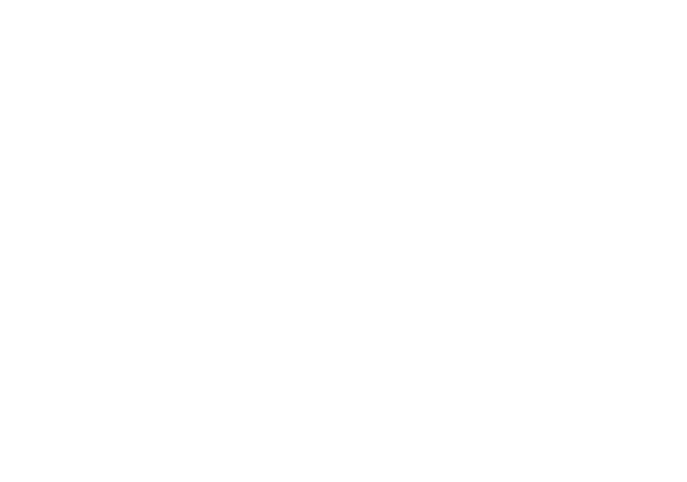
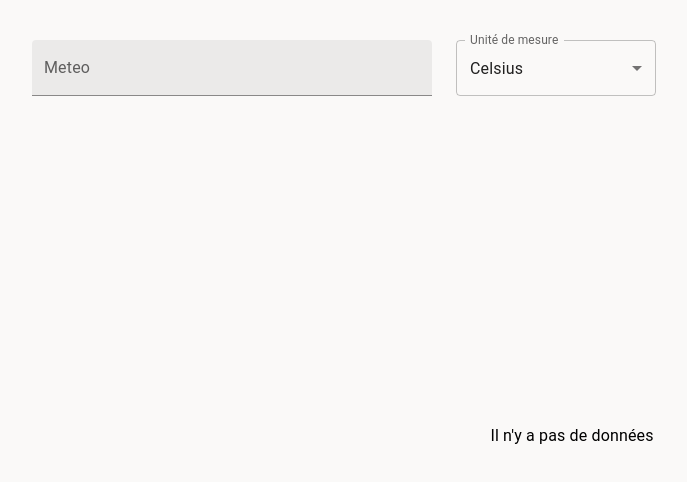
Before and after one commit to karimoucisse/pokemon_ipssi, a React (Create React App) app: page /weathers in a window 1280 px wide. Before the commit this address had no page. Shown: the top 482 px of the page, without its empty margins (68-755 px from the left). Built offline with nearby package versions, Linux system fonts and the light colour scheme.

Commit message:
add meteo page and components

```diff
--- a/package.json
+++ b/package.json
@@ -10,6 +10,7 @@
     "@testing-library/jest-dom": "^5.16.5",
     "@testing-library/react": "^13.4.0",
     "@testing-library/user-event": "^13.5.0",
+    "axios": "^1.4.0",
     "react": "^18.2.0",
     "react-dom": "^18.2.0",
     "react-router-dom": "^6.14.1",
@@ -48,7 +49,7 @@
   },
   "devDependencies": {
     "eslint": "^8.44.0",
-    "prettier": "^3.0.0",
-    "husky": "^8.0.0"
+    "husky": "^8.0.0",
+    "prettier": "^3.0.0"
   }
 }
--- /dev/null
+++ b/src/components/SelectValue.jsx
@@ -0,0 +1,27 @@
+import {
+  FormControl,
+  FormControlLabel,
+  InputLabel,
+  MenuItem,
+  Select,
+  Switch,
+} from '@mui/material';
+import React from 'react';
+
+const SelectValue = ({ data, onChange, label, value }) => {
+  return (
+    <FormControl sx={{ width: '200px' }}>
+      <InputLabel id="demo-simple-select-label">{label}</InputLabel>
+      <Select
+        value={value}
+        label={label}
+        onChange={(e) => onChange(e.target.value)}
+      >
+        <MenuItem value="celsius">Celsius</MenuItem>
+        <MenuItem value="fahrenheit">Fahrenheit</MenuItem>
+      </Select>
+    </FormControl>
+  );
+};
+
+export default SelectValue;
--- /dev/null
+++ b/src/components/WeatherCard.jsx
@@ -0,0 +1,70 @@
+import {
+  Avatar,
+  Box,
+  Card,
+  CardContent,
+  Stack,
+  Typography,
+} from '@mui/material';
+import { useNavigate } from 'react-router-dom';
+
+const WeatherCard = ({ weather, unit }) => {
+  const navigate = useNavigate();
+  return (
+    <Card
+      sx={{
+        width: 400,
+        mb: 4,
+        boxShadow:
+          'rgba(0, 0, 0, 0.02) 0px 1px 3px 0px, rgba(27, 31, 35, 0.15) 0px 0px 0px 1px',
+        borderRadius: '10px',
+      }}
+      onClick={() => navigate(`/`)}
+    >
+      <CardContent
+        sx={{
+          backgroundColor: '#1c2930',
+          width: '100%',
+          p: 4,
+          color: 'white',
+          borderRadius: '10px',
+        }}
+      >
+        <Stack direction="row" spacing={2} alignItems="center">
+          <Typography mb={1}>{weather.name}</Typography>
+          <Avatar
+            alt="Remy Sharp"
+            src={`http://openweathermap.org/img/w/${weather.weather[0].icon}.png`}
+          />
+        </Stack>
+        <Typography variant="h2">
+          {weather.main.temp}
+          {unit !== 'celsius' ? ' F' : '°'}
+        </Typography>
+        <Stack mt={4} spacing={1}>
+          {/* <Stack direction="row" spacing={2}> */}
+          <Typography variant="body1">
+            Temperature min: {weather.main.temp_min}
+            {unit !== 'celsius' ? ' F' : '°'}
+          </Typography>
+          <Typography variant="body1">
+            Temperature max: {weather.main.temp_max}
+            {unit !== 'celsius' ? ' F' : '°'}
+          </Typography>
+          {/* </Stack> */}
+          <Typography variant="body1">
+            Humidité: {weather.main.humidity}%
+          </Typography>
+          <Typography variant="body1">
+            Pression: {weather.main.pressure} mbar
+          </Typography>
+          <Typography variant="body1">
+            Vitesse du vent: {weather.wind.speed} km/h
+          </Typography>
+        </Stack>
+      </CardContent>
+    </Card>
+  );
+};
+
+export default WeatherCard;
--- /dev/null
+++ b/src/data/Weather.js
@@ -0,0 +1,14 @@
+import axios from 'axios';
+export const getWeatherDatas = async (city, selectValue) => {
+  try {
+    const apiKey = '30eb99de3bb0dcf9430e1776bb6fcc98';
+    let url =
+      selectValue === 'celsius'
+        ? `https://api.openweathermap.org/data/2.5/weather?q=${city}&appid=${apiKey}&units=metric`
+        : `https://api.openweathermap.org/data/2.5/weather?q=${city}&appid=${apiKey}`;
+    const response = await axios.get(url);
+    return response.data;
+  } catch (error) {
+    console.error(error);
+  }
+};
--- a/src/pages/PokemonList.jsx
+++ b/src/pages/PokemonList.jsx
@@ -1,5 +1,6 @@
 import {
   Box,
+  Button,
   Card,
   CardContent,
   CircularProgress,
@@ -11,12 +12,12 @@ import PokemonCard from '../components/PokemonCard';
 import listOfPokemons from '../data/pokemon.json';
 import { useEffect, useState } from 'react';
 import SearchBar from '../components/SearchBar';
+import { Navigate, useNavigate } from 'react-router-dom';
 const PokemonList = () => {
   const [pokemonArray, setPokemonArray] = useState([]);
   const [value, setValue] = useState('');
-  // const [count, setCount] = useState(1);
   const [page, setPage] = useState(1);
-
+  const navigate = useNavigate();
   const handleChange = (e, value) => {
     setPage(value);
   };
@@ -61,7 +62,16 @@ const PokemonList = () => {
         gap: '60px',
       }}
     >
-      <SearchBar setValue={setValue} placeHolder="Trouve ton Pokemon ..." />
+      <Stack direction="row" spacing={6}>
+        <SearchBar setValue={setValue} placeHolder="Trouve ton Pokemon ..." />
+        <Button
+          onClick={() => navigate('/weathers')}
+          variant="contained"
+          sx={{ backgroundColor: '#1c2930', fontSize: '18px' }}
+        >
+          Page Meteo
+        </Button>
+      </Stack>
       <Box
         sx={{
           display: 'flex',
--- /dev/null
+++ b/src/pages/Weathers.jsx
@@ -0,0 +1,59 @@
+import { useEffect, useState } from 'react';
+import { getWeatherDatas } from '../data/Weather';
+import SearchBar from '../components/SearchBar';
+import { Box, CircularProgress, Stack, Typography } from '@mui/material';
+import WeatherCard from '../components/WeatherCard';
+import SelectValue from '../components/SelectValue';
+const Weathers = () => {
+  const [value, setValue] = useState();
+  const [weatherData, setWeathersData] = useState([]);
+  const [selectValue, setSelectValue] = useState('celsius');
+  const getData = async () => {
+    const data = await getWeatherDatas(value, selectValue);
+    const dataArray = data ? [data] : [];
+    setWeathersData(dataArray);
+  };
+  useEffect(() => {
+    if (value) {
+      getData();
+    }
+  }, [value, selectValue]);
+
+  const onSelectChange = (value) => {
+    setSelectValue(value);
+    console.log('value: ', value);
+  };
+
+  return (
+    <Box sx={{ padding: '40px 100px', backgroundColor: '#FAF9F8' }}>
+      <Stack direction="row" spacing={3}>
+        <SearchBar setValue={setValue} placeHolder="Meteo" />
+        <SelectValue
+          onChange={onSelectChange}
+          label="Unité de mesure"
+          value={selectValue}
+        />
+      </Stack>
+      <Box mt={6}>
+        <Box
+          sx={{
+            minHeight: '73vh',
+            display: 'flex',
+            justifyContent: 'center',
+            alignItems: 'center',
+          }}
+        >
+          {!weatherData || weatherData.length === 0 ? (
+            <Typography>Il n'y a pas de données</Typography>
+          ) : (
+            weatherData.map((weather, i) => (
+              <WeatherCard key={i} weather={weather} unit={selectValue} />
+            ))
+          )}
+        </Box>
+      </Box>
+    </Box>
+  );
+};
+
+export default Weathers;
--- a/src/router/Page404.jsx
+++ b/src/router/Page404.jsx
@@ -1,5 +1,33 @@
+import { Link } from 'react-router-dom';
+import styled from 'styled-components';
+
+const Container = styled.div`
+  height: 78vh;
+  display: flex;
+  flex-direction: column;
+  justify-content: center;
+  align-items: center;
+`;
+const Button = styled.button`
+  padding: 10px 30px;
+  font-size: 18px;
+  background-color: #1c2930;
+  color: white;
+  cursor: pointer;
+`;
+const ButtonLink = styled(Link)`
+  text-decoration: none;
+  color: white;
+`;
 const Page404 = () => {
-  return <div>Page404</div>;
+  return (
+    <Container>
+      <h1>Page Inconnu</h1>
+      <ButtonLink to="/">
+        <Button>Retourner à la page d'accueil</Button>
+      </ButtonLink>
+    </Container>
+  );
 };
 
 export default Page404;
--- a/src/router/Router.js
+++ b/src/router/Router.js
@@ -1,6 +1,8 @@
 import { BrowserRouter, Routes, Route } from 'react-router-dom';
 import PokemonList from '../pages/PokemonList';
 import PokemonDetails from '../pages/PokemonDetails';
+import Weathers from '../pages/Weathers';
+import Page404 from './Page404';
 
 const Router = () => {
   return (
@@ -8,6 +10,8 @@ const Router = () => {
       <Routes>
         <Route exact path="/" element={<PokemonList />} />
         <Route path="/pokemon/:id" element={<PokemonDetails />} />
+        <Route path="/weathers" element={<Weathers />} />
+        <Route path="*" element={<Page404 />} />
       </Routes>
     </BrowserRouter>
   );
```
Also changed, not shown: 1 other file (tests, documents, lock files or other folders).
